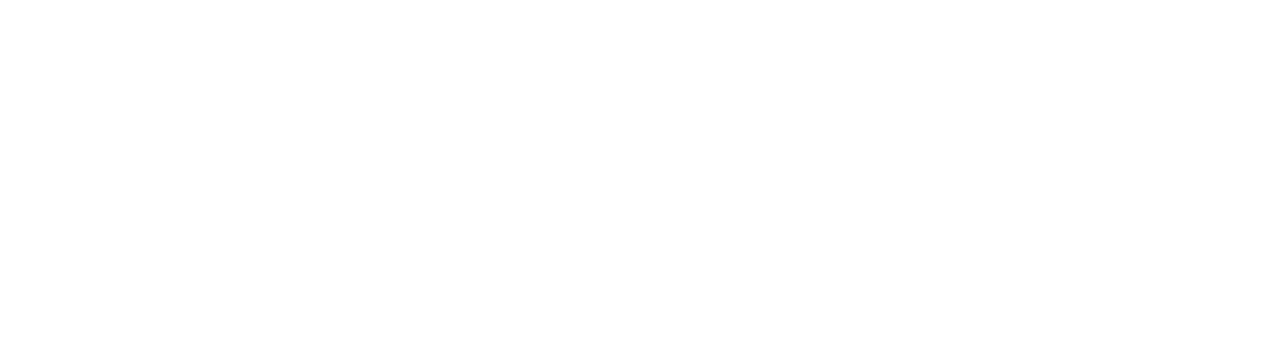
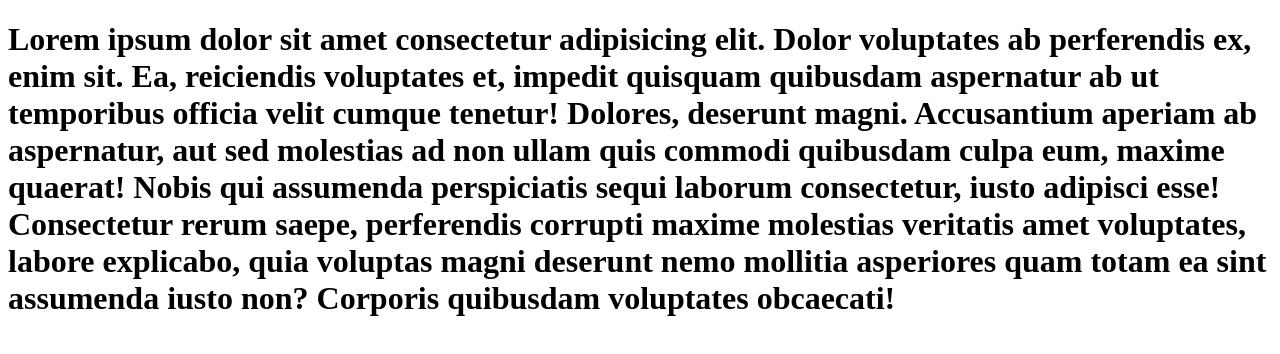
Before and after one commit to GianfrancoHaro/eliminar-por-favor, a plain HTML site: page prueba2.html in a window 1280 px wide. Drawn offline with Linux system fonts and the light colour scheme.

Commit message:
h1 desde vscode

```diff
--- a/prueba2.html
+++ b/prueba2.html
@@ -7,6 +7,9 @@
     <title>Document</title>
 </head>
 <body>
+    <h1>Lorem ipsum dolor sit amet consectetur adipisicing elit. Dolor voluptates ab perferendis ex, enim sit. Ea, reiciendis voluptates et, impedit quisquam quibusdam aspernatur ab ut temporibus officia velit cumque tenetur!
+    Dolores, deserunt magni. Accusantium aperiam ab aspernatur, aut sed molestias ad non ullam quis commodi quibusdam culpa eum, maxime quaerat! Nobis qui assumenda perspiciatis sequi laborum consectetur, iusto adipisci esse!
+    Consectetur rerum saepe, perferendis corrupti maxime molestias veritatis amet voluptates, labore explicabo, quia voluptas magni deserunt nemo mollitia asperiores quam totam ea sint assumenda iusto non? Corporis quibusdam voluptates obcaecati!</h1>
 
 </body>
 </html>
```
